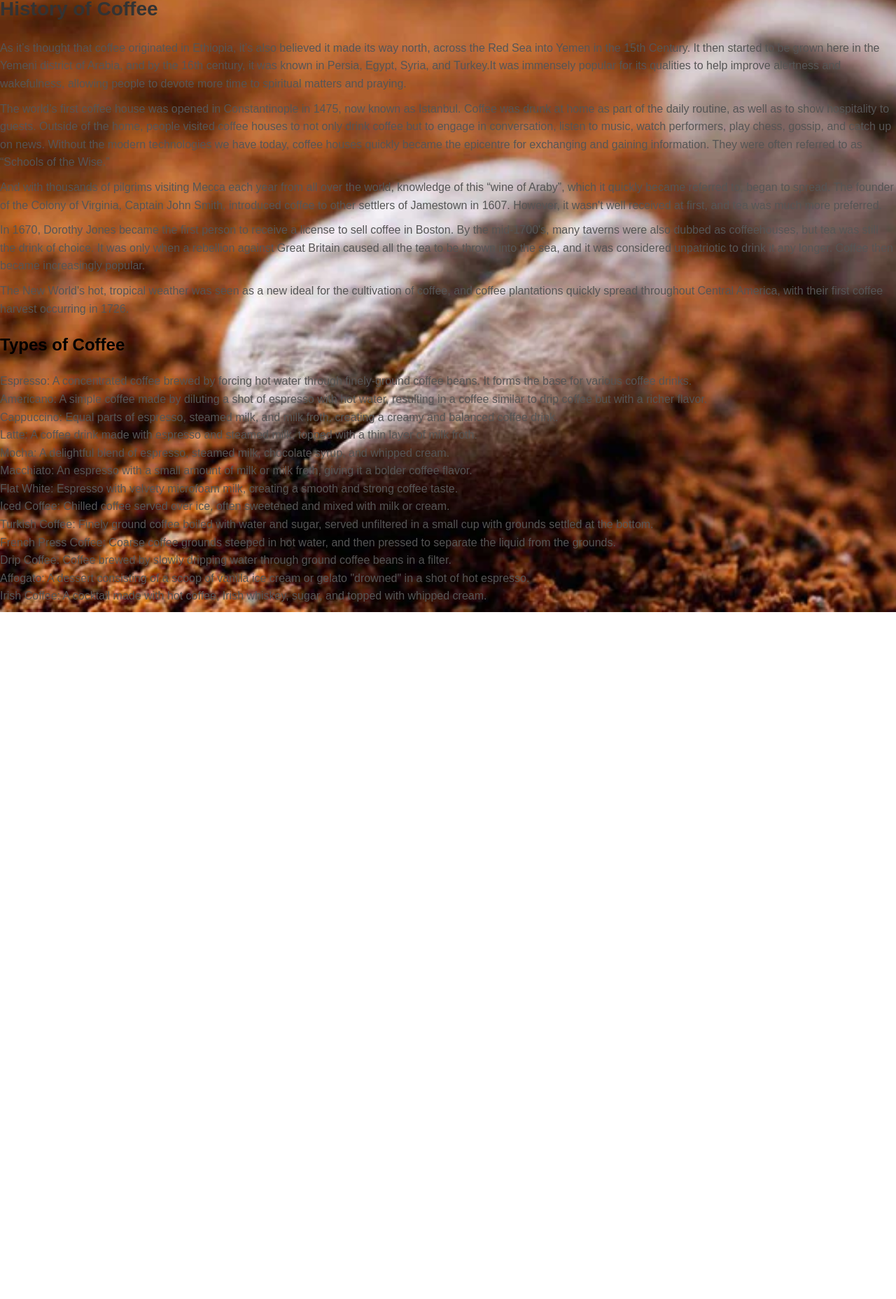
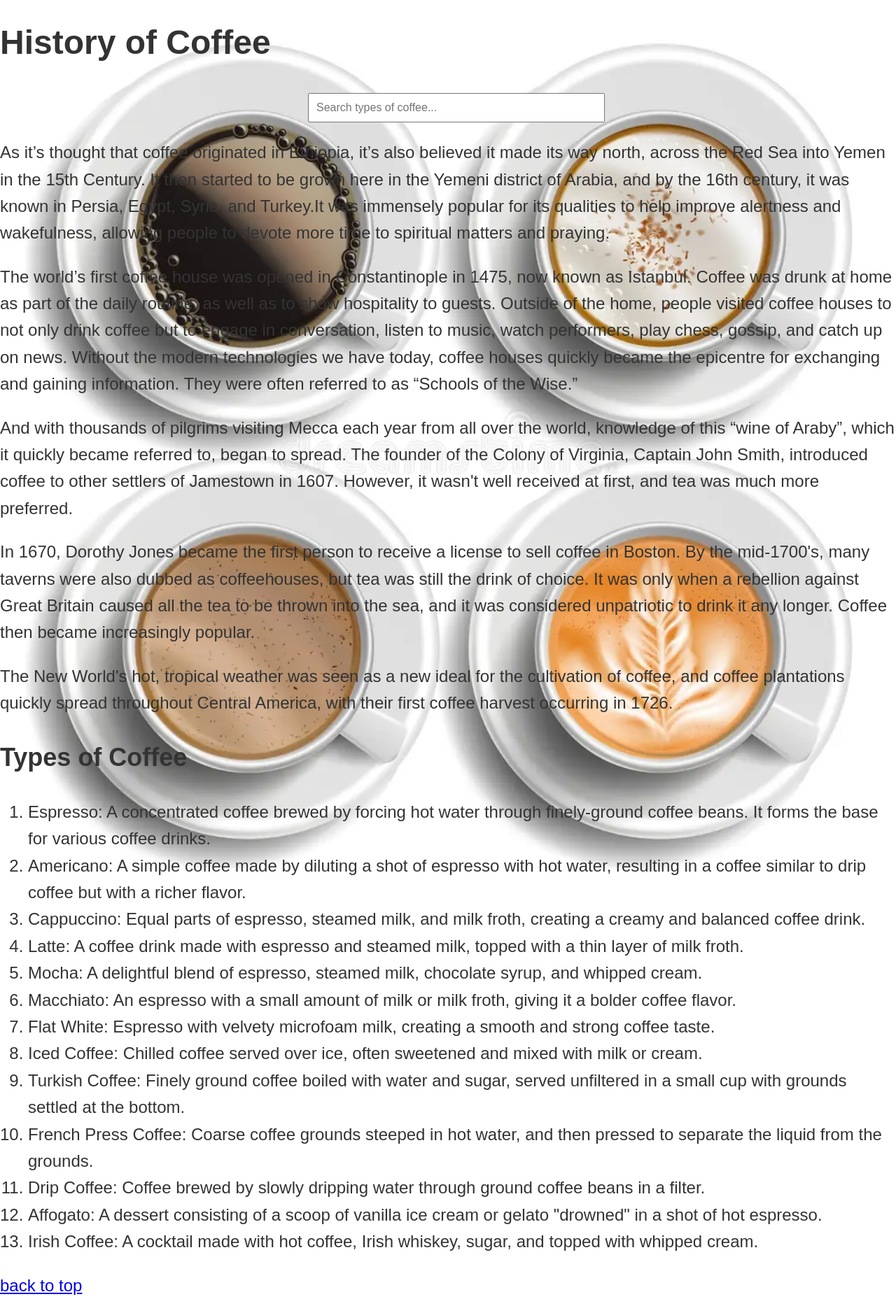
Before and after one commit to Yuti07/Flatiron-Frontend-phase1-project, a plain HTML site: page index.html in a window 1280 px wide. Shown: the part 9-1866 px from the top of the page at 70% size. Before the commit the page ends 884 px from the top, so only its background shows below. Drawn offline with Linux system fonts and the light colour scheme.

Commit message:
adding search bar

```diff
--- a/index.html
+++ b/index.html
@@ -8,38 +8,38 @@
     <script defer src="main.js"></script>
 </head>
 <body>
+    <header id="top">
     <h1>History of Coffee</h1>
+    </header>
+    <div class="search-container">
+        <input type="text" id="search-input" placeholder="Search types of coffee...">
+        <ul id="search-results"></ul>
+    </div>
+    <main>
     <p>As it’s thought that coffee originated in Ethiopia, it’s also believed it made its way north, across the Red Sea into Yemen in the 15th Century. It then started to be grown here in the Yemeni district of Arabia, and by the 16th century, it was known in Persia, Egypt, Syria, and Turkey.It was immensely popular for its qualities to help improve alertness and wakefulness, allowing people to devote more time to spiritual matters and praying.</p>
     <p>The world’s first coffee house was opened in Constantinople in 1475, now known as Istanbul. Coffee was drunk at home as part of the daily routine, as well as to show hospitality to guests. Outside of the home, people visited coffee houses to not only drink coffee but to engage in conversation, listen to music, watch performers, play chess, gossip, and catch up on news. Without the modern technologies we have today, coffee houses quickly became the epicentre for exchanging and gaining information. They were often referred to as “Schools of the Wise.”</p>
     <p>And with thousands of pilgrims visiting Mecca each year from all over the world, knowledge of this “wine of Araby”, which it quickly became referred to, began to spread. The founder of the Colony of Virginia, Captain John Smith, introduced coffee to other settlers of Jamestown in 1607. However, it wasn't well received at first, and tea was much more preferred.</p>
     <p>In 1670, Dorothy Jones became the first person to receive a license to sell coffee in Boston. By the mid-1700's, many taverns were also dubbed as coffeehouses, but tea was still the drink of choice. It was only when a rebellion against Great Britain caused all the tea to be thrown into the sea, and it was considered unpatriotic to drink it any longer. Coffee then became increasingly popular.</p>
     <p>The New World's hot, tropical weather was seen as a new ideal for the cultivation of coffee, and coffee plantations quickly spread throughout Central America, with their first coffee harvest occurring in 1726.</p>
     <h2>Types of Coffee</h2>
-    <p>Espresso: A concentrated coffee brewed by forcing hot water through finely-ground coffee beans. It forms the base for various coffee drinks.
-        <br>
-        Americano: A simple coffee made by diluting a shot of espresso with hot water, resulting in a coffee similar to drip coffee but with a richer flavor.
-        <br>
-        Cappuccino: Equal parts of espresso, steamed milk, and milk froth, creating a creamy and balanced coffee drink.
-        <br>
-        Latte: A coffee drink made with espresso and steamed milk, topped with a thin layer of milk froth.
-        <br>
-        Mocha: A delightful blend of espresso, steamed milk, chocolate syrup, and whipped cream.
-        <br>
-        Macchiato: An espresso with a small amount of milk or milk froth, giving it a bolder coffee flavor.
-        <br>
-        Flat White: Espresso with velvety microfoam milk, creating a smooth and strong coffee taste.
-        <br>
-        Iced Coffee: Chilled coffee served over ice, often sweetened and mixed with milk or cream.
-        <br>
-        Turkish Coffee: Finely ground coffee boiled with water and sugar, served unfiltered in a small cup with grounds settled at the bottom.
-        <br>
-        French Press Coffee: Coarse coffee grounds steeped in hot water, and then pressed to separate the liquid from the grounds.
-        <br>
-        Drip Coffee: Coffee brewed by slowly dripping water through ground coffee beans in a filter.
-        <br>
-        Affogato: A dessert consisting of a scoop of vanilla ice cream or gelato "drowned" in a shot of hot espresso.
-        <br>
-        Irish Coffee: A cocktail made with hot coffee, Irish whiskey, sugar, and topped with whipped cream.
-    </p>
+    <ol>
+        <li>Espresso: A concentrated coffee brewed by forcing hot water through finely-ground coffee beans. It forms the base for various coffee drinks.</li>
+        <li>Americano: A simple coffee made by diluting a shot of espresso with hot water, resulting in a coffee similar to drip coffee but with a richer flavor.</li>
+        <li>Cappuccino: Equal parts of espresso, steamed milk, and milk froth, creating a creamy and balanced coffee drink.</li>
+        <li>Latte: A coffee drink made with espresso and steamed milk, topped with a thin layer of milk froth.</li>
+        <li>Mocha: A delightful blend of espresso, steamed milk, chocolate syrup, and whipped cream.</li>
+        <li>Macchiato: An espresso with a small amount of milk or milk froth, giving it a bolder coffee flavor.</li>
+        <li>Flat White: Espresso with velvety microfoam milk, creating a smooth and strong coffee taste.</li>
+        <li>Iced Coffee: Chilled coffee served over ice, often sweetened and mixed with milk or cream.</li>
+        <li>Turkish Coffee: Finely ground coffee boiled with water and sugar, served unfiltered in a small cup with grounds settled at the bottom.</li>
+        <li>French Press Coffee: Coarse coffee grounds steeped in hot water, and then pressed to separate the liquid from the grounds.</li>
+        <li>Drip Coffee: Coffee brewed by slowly dripping water through ground coffee beans in a filter.</li>
+        <li>Affogato: A dessert consisting of a scoop of vanilla ice cream or gelato "drowned" in a shot of hot espresso.</li>
+        <li>Irish Coffee: A cocktail made with hot coffee, Irish whiskey, sugar, and topped with whipped cream.</li>
+    </ol>
+    </main>
+    <footer YUTI THAKKAR>
+    <a href="#top">back to top</a>
+    </footer>
 </body>
 </html>
--- a/main.js
+++ b/main.js
@@ -1 +1,37 @@
-console.log('connected')
+// JavaScript code for search functionality
+document.addEventListener('DOMContentLoaded', function () {
+    const coffeeTypes = document.querySelectorAll('ol li');
+    const searchInput = document.getElementById('search-input');
+    const searchResults = document.getElementById('search-results');
+
+    searchInput.addEventListener('input', function () {
+        const query = searchInput.value.toLowerCase();
+        const matchedItems = [];
+
+        coffeeTypes.forEach(item => {
+            const itemText = item.textContent.toLowerCase();
+            if (itemText.includes(query)) {
+                matchedItems.push(item);
+            }
+        });
+
+        updateSearchResults(matchedItems);
+    });
+
+    function updateSearchResults(matchedItems) {
+        searchResults.innerHTML = '';
+
+        matchedItems.forEach(item => {
+            const listItem = document.createElement('li');
+            listItem.textContent = item.textContent;
+            listItem.addEventListener('click', () => {
+                // Add your code here to handle the click on a search result item.
+                // For example, you can scroll to the clicked item or navigate to it.
+                item.scrollIntoView({ behavior: 'smooth' });
+            });
+            searchResults.appendChild(listItem);
+        });
+
+        searchResults.style.display = matchedItems.length > 0 ? 'block' : 'none';
+    }
+});
--- a/styles.css
+++ b/styles.css
@@ -1,31 +1,58 @@
-
 body, h1, p {
-    margin: 0;
-    padding: 0;
+    margin: 100;
+    padding: 20;
 }
 
 body {
-    font-family: Arial, sans-serif;
+    font-size: x-large;
+    font-display: auto;
     line-height: 1.6;
+     /* first background image */
     background-image: url("Images/what-is-house-blend-coffee.webp");
     background-size: cover;
     background-repeat: no-repeat;
+     /* Second background image */
+    background-image: url("Images/coffee-cups-set-vector-top-view-different-types-coffee-menu-hot-latte-cappuchino-americano-raf-coffee-fast-food-coffee-cups-set-111154302.webp");
+    background-size: cover;
+    background-repeat: no-repeat;
 
-     }
-  .container {
-    max-width: 800px;
-    margin: 0 auto;
-    padding: 20px;
+     /* Other styles for the body element */
+     font-family: Arial, sans-serif;
+     color: #333;
+     margin: 0;
+     padding: 0;
+     height: 50vh; /* Set the height of the body to cover the viewport */
  }
 
-  h1 {
-    font-size: 28px;
-    color: #333;
-    margin-bottom: 20px;
+.search-container {
+    position: relative;
+    margin: 20px auto;
+    max-width: 400px;
 }
 
-  p {
+#search-input {
+    width: 100%;
+    padding: 10px;
     font-size: 16px;
-    color: #555;
-    margin-bottom: 10px;
 }
+
+#search-results {
+    position: absolute;
+    top: 100%;
+    left: 0;
+    width: 100%;
+    background-color: #fff;
+    box-shadow: 0 4px 8px rgba(0, 0, 0, 0.1);
+    list-style: none;
+    padding: 0;
+    display: none;
+}
+
+#search-results li {
+    padding: 10px;
+    cursor: pointer;
+}
+
+#search-results li:hover {
+    background-color: #f1f1f1;
+}
```
Lines whose indentation alone changed are shown as unchanged.
